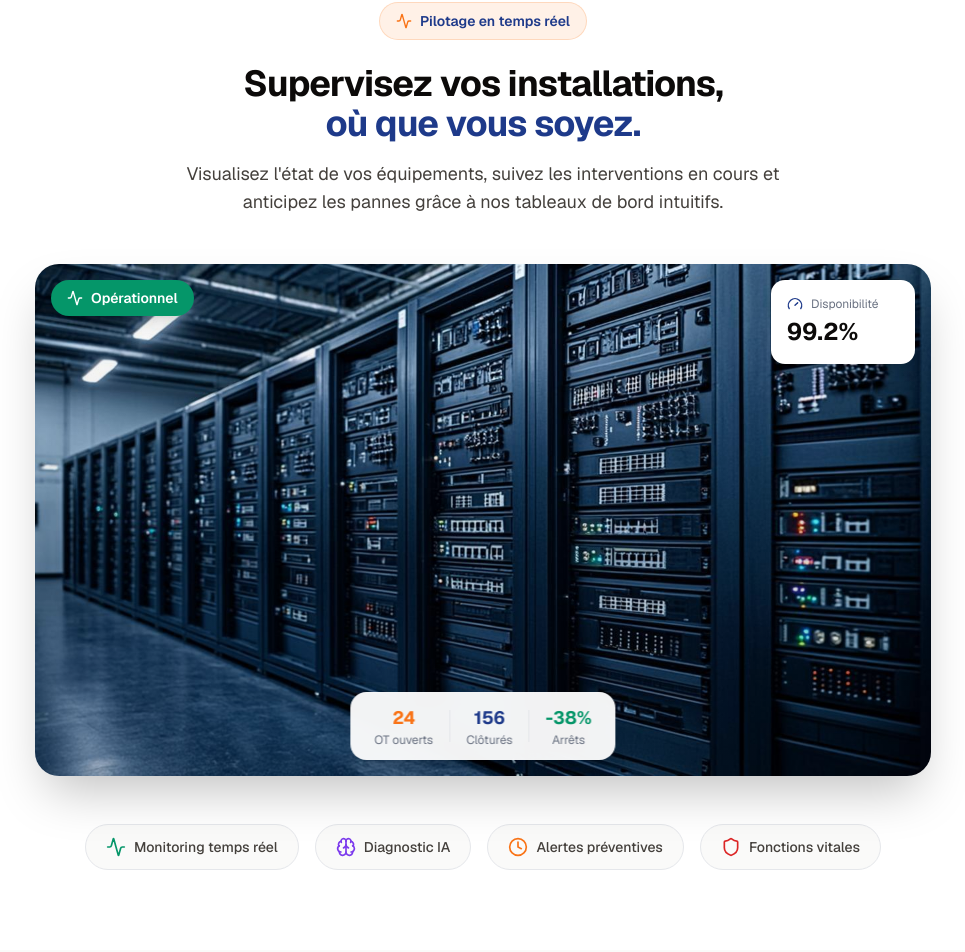
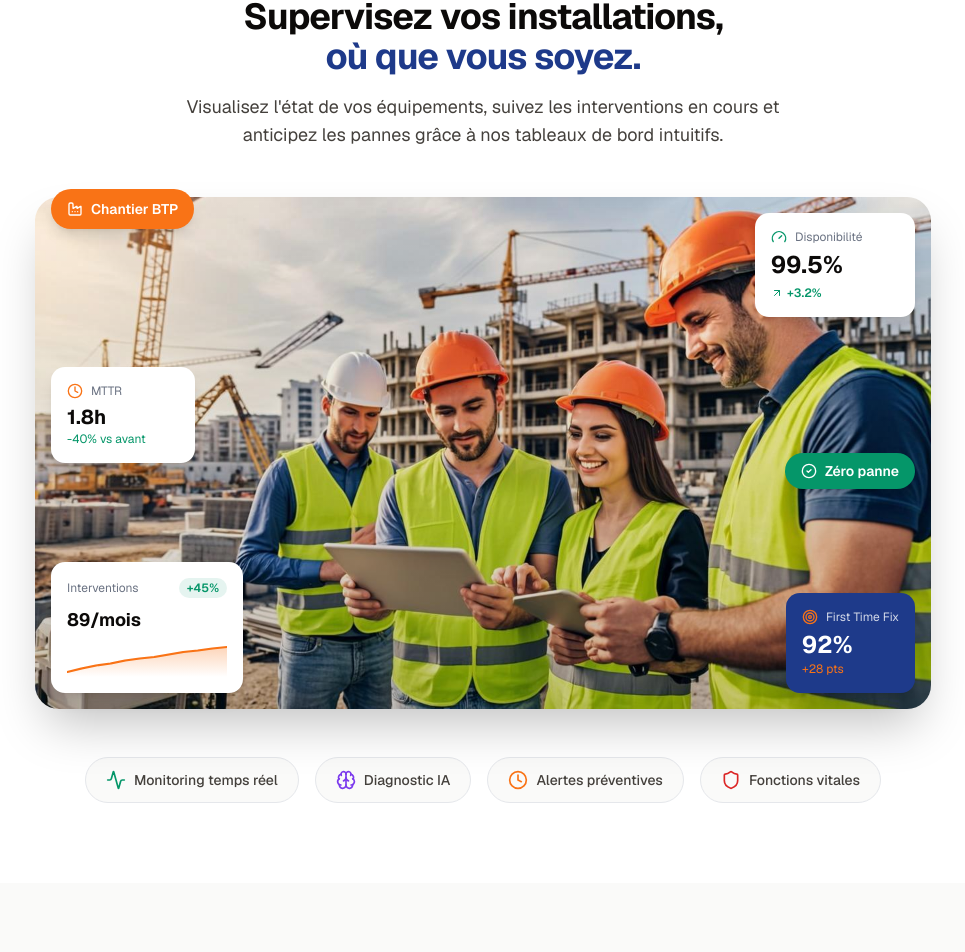
Before and after one commit to barryab12/site-maintex-koro, a Next.js app: page / in a window 1280 px wide. Shown: the part 1814-2766 px from the top of the page, without its empty margins (157-1122 px from the left). Built offline with nearby package versions, Linux system fonts and the light colour scheme.

Commit message:
dbd34b9d-af99-4afc-853d-63ee01f73e52

```diff
--- a/src/app/page.tsx
+++ b/src/app/page.tsx
@@ -13,7 +13,7 @@ import {
 } from 'lucide-react'
 import {
   HeroPhotoVisual, TeamPhotoVisual, MachineRoomVisual,
-  MiniLineChartInline
+  BtpTeamVisual, MiniLineChartInline
 } from '@/components/photo-data-visual'
 
 export default function HomePage() {
@@ -146,8 +146,8 @@ export default function HomePage() {
             {/* Right - Photo with Floating Data */}
             <div className="order-1 lg:order-2 hidden lg:block">
               <HeroPhotoVisual
-                imageSrc="/images/hero-technician.png"
-                imageAlt="Technicien maintenance avec tablette MAINTEX"
+                imageSrc="/images/hero-technician-happy.png"
+                imageAlt="Technicien maintenance heureux avec tablette sur ligne de production"
                 className="ml-8"
               />
             </div>
@@ -261,7 +261,7 @@ export default function HomePage() {
         </div>
       </section>
 
-      {/* Machine Room Section */}
+      {/* BTP Team Section */}
       <section className="py-20 bg-white">
         <div className="max-w-[1280px] mx-auto px-6 lg:px-10">
           <div className="text-center mb-12">
@@ -279,9 +279,9 @@ export default function HomePage() {
           </div>
 
           <div className="mb-12">
-            <MachineRoomVisual
-              imageSrc="/images/machine-room.png"
-              imageAlt="Salle machine industrielle avec équipements"
+            <BtpTeamVisual
+              imageSrc="/images/team-btp-chantier.png"
+              imageAlt="Équipe de techniciens sur chantier BTP avec tablettes"
               className="max-w-4xl mx-auto"
             />
           </div>
--- a/src/components/photo-data-visual.tsx
+++ b/src/components/photo-data-visual.tsx
@@ -419,4 +419,88 @@ export function MachineRoomVisual({ imageSrc, imageAlt, className = '' }: Machin
   )
 }
 
+// BTP Team Visual - Équipe techniciens sur chantier BTP
+interface BtpTeamVisualProps {
+  imageSrc: string
+  imageAlt: string
+  className?: string
+}
+
+export function BtpTeamVisual({ imageSrc, imageAlt, className = '' }: BtpTeamVisualProps) {
+  const performanceData = [78, 82, 85, 88, 92, 95, 89, 94, 96, 98, 97, 99]
+  const chantierData = [45, 52, 58, 62, 68, 72, 75, 80, 85, 88, 92, 95]
+
+  return (
+    <div className={`relative ${className}`}>
+      {/* Main Photo */}
+      <div className="relative rounded-3xl overflow-hidden shadow-2xl">
+        <Image
+          src={imageSrc}
+          alt={imageAlt}
+          width={900}
+          height={500}
+          className="object-cover w-full"
+          priority
+        />
+        <div className="absolute inset-0 bg-gradient-to-t from-black/20 to-transparent" />
+      </div>
+
+      {/* Top Left - BTP Badge */}
+      <div className="absolute -top-2 left-4 flex items-center gap-2 px-4 py-2.5 bg-[#F97316] text-white rounded-full shadow-lg">
+        <Factory className="w-4 h-4" />
+        <span className="text-sm font-semibold">Chantier BTP</span>
+      </div>
+
+      {/* Top Right - Disponibilité Card */}
+      <div className="absolute top-4 right-4 bg-white rounded-xl p-4 shadow-lg w-40">
+        <div className="flex items-center gap-2 mb-1">
+          <Gauge className="w-4 h-4 text-[#059669]" />
+          <span className="text-xs text-gray-500">Disponibilité</span>
+        </div>
+        <div className="text-2xl font-bold text-[#0C0A09]">99.5%</div>
+        <div className="flex items-center gap-1 mt-1">
+          <ArrowUpRight className="w-3 h-3 text-[#059669]" />
+          <span className="text-xs font-semibold text-[#059669]">+3.2%</span>
+        </div>
+      </div>
+
+      {/* Middle Left - MTTR Card */}
+      <div className="absolute left-4 top-1/3 bg-white rounded-xl p-4 shadow-lg w-36">
+        <div className="flex items-center gap-2 mb-1">
+          <Clock className="w-4 h-4 text-[#F97316]" />
+          <span className="text-xs text-gray-500">MTTR</span>
+        </div>
+        <div className="text-xl font-bold text-[#0C0A09]">1.8h</div>
+        <div className="text-xs text-[#059669]">-40% vs avant</div>
+      </div>
+
+      {/* Bottom Left - Chart Card */}
+      <div className="absolute bottom-4 left-4 bg-white rounded-xl p-4 shadow-lg w-48">
+        <div className="flex items-center justify-between mb-2">
+          <span className="text-xs text-gray-500">Interventions</span>
+          <span className="text-xs font-semibold text-[#059669] bg-[#059669]/10 px-2 py-0.5 rounded-full">+45%</span>
+        </div>
+        <div className="text-lg font-bold text-[#0C0A09] mb-2">89/mois</div>
+        <MiniLineChartInline data={chantierData} color="#F97316" height={35} />
+      </div>
+
+      {/* Bottom Right - Stats Badge */}
+      <div className="absolute bottom-4 right-4 bg-[#1E3A8A] text-white rounded-xl p-4 shadow-lg">
+        <div className="flex items-center gap-2 mb-1">
+          <Target className="w-4 h-4 text-[#F97316]" />
+          <span className="text-xs text-white/80">First Time Fix</span>
+        </div>
+        <div className="text-2xl font-bold">92%</div>
+        <div className="text-xs text-[#F97316]">+28 pts</div>
+      </div>
+
+      {/* Middle Right - Success Badge */}
+      <div className="absolute right-4 top-1/2 flex items-center gap-2 px-4 py-2 bg-[#059669] text-white rounded-full shadow-lg">
+        <CheckCircle2 className="w-4 h-4" />
+        <span className="text-sm font-semibold">Zéro panne</span>
+      </div>
+    </div>
+  )
+}
+
 // Named exports only - use import { ComponentName } from '@/components/photo-data-visual'
```
Also changed, not shown: public/images/hero-technician-happy.png (added), public/images/team-btp-chantier.png (added).
